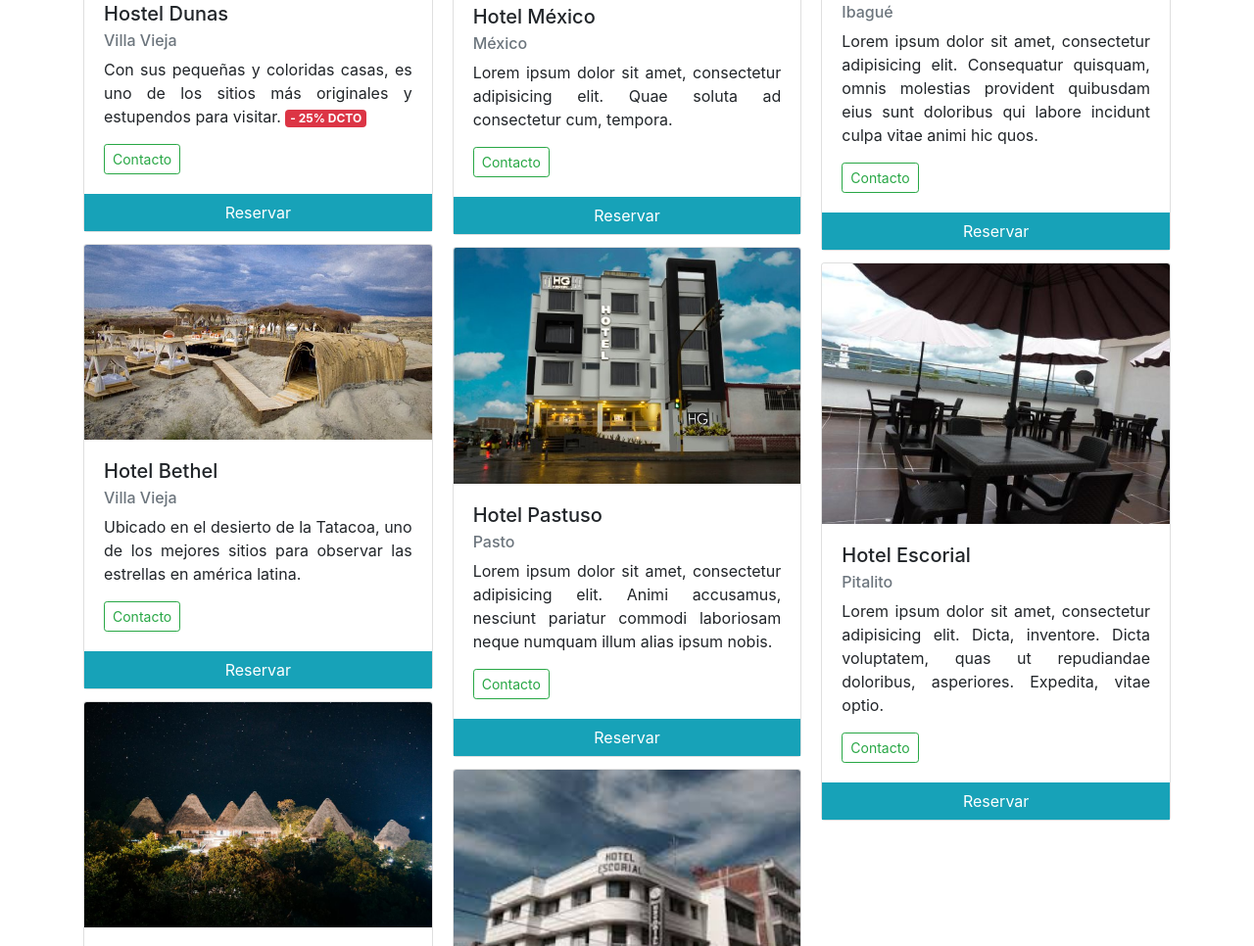
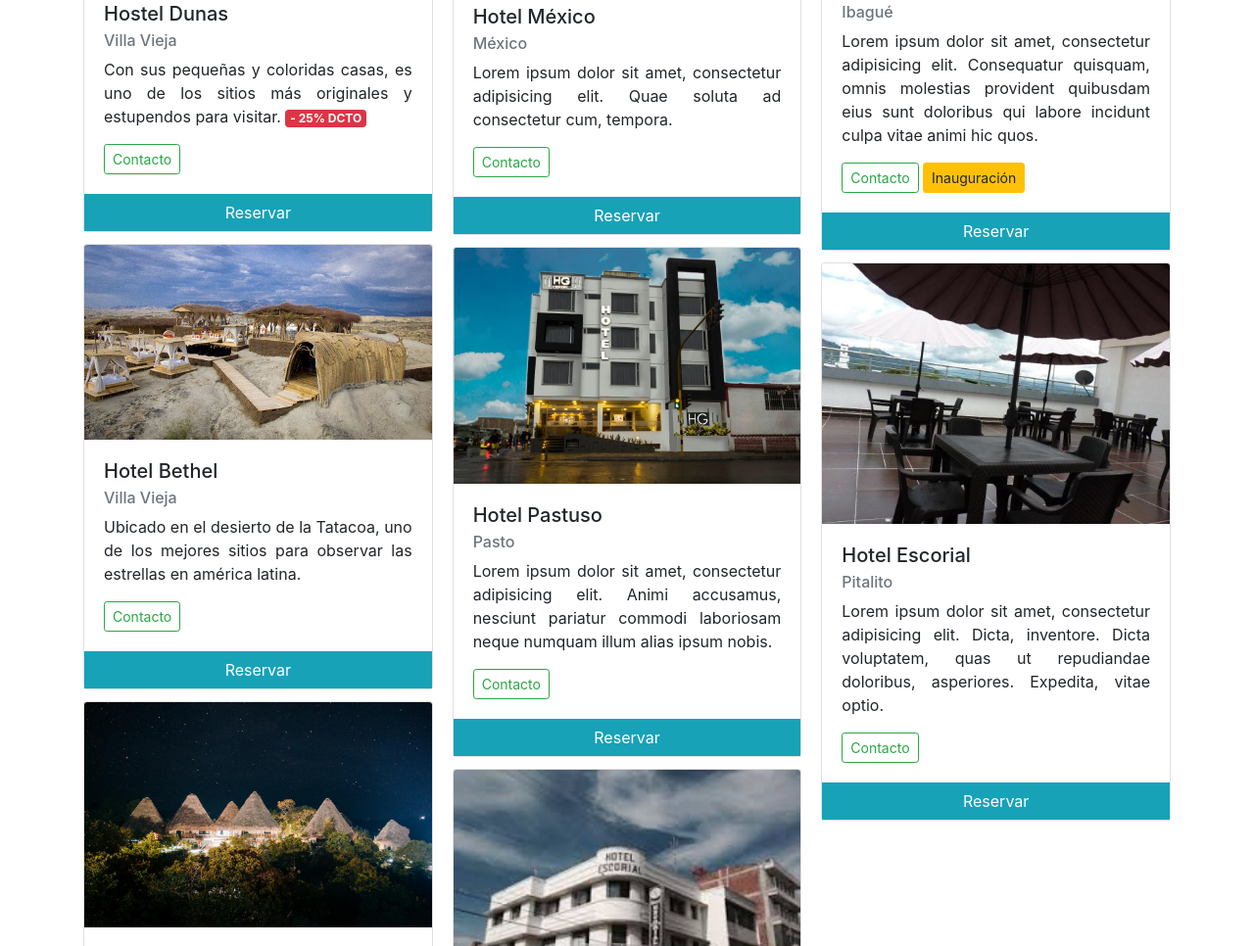
Before and after one commit to afperdomo2/guia-hoteles, a website: page index.html in a window 1280 px wide. Shown: the part 1296-2262 px from the top of the page at 98% size. Drawn offline with nearby package versions, Linux system fonts and the light colour scheme; a web font is replaced by a local one.

Commit message:
Implementar Popover en un botón

```diff
--- a/index.html
+++ b/index.html
@@ -150,6 +150,9 @@
 					<h6 class="card-subtitle text-muted mb-2">Ibagué</h6>
 					<p class="text-justify">Lorem ipsum dolor sit amet, consectetur adipisicing elit. Consequatur quisquam, omnis molestias provident quibusdam eius sunt doloribus qui labore incidunt culpa vitae animi hic quos.</p>
 					<button type="button" class="btn btn-outline-success btn-sm" data-toggle="modal" data-target="#modal_contacto"><span class="oi oi-person"></span> Contacto</button>
+					<button type="button" class="btn btn-warning btn-sm" data-toggle="popover" data-title="¡ Descuentos de lanzamiento !" data-content="Este 3 de Ocutubre, descuestos del 70% y 2X1.">
+						<span class="oi oi-calendar"></span> Inauguración
+					</button>
 				</div>
 				<div>
 					<a class="btn btn-info btn-reserva" href="https://www.masaya-experience.com/san-agustin/" target="_blank">Reservar</a>
@@ -229,7 +232,8 @@
     <script src="node_modules/bootstrap/dist/js/bootstrap.min.js"></script>
     <script>
 		$(function () {
-			$('[data-toggle="tooltip"]').tooltip()
+			$('[data-toggle="tooltip"]').tooltip();
+			$('[data-toggle="popover"]').popover();
 		})
     </script>
   </body>
```
